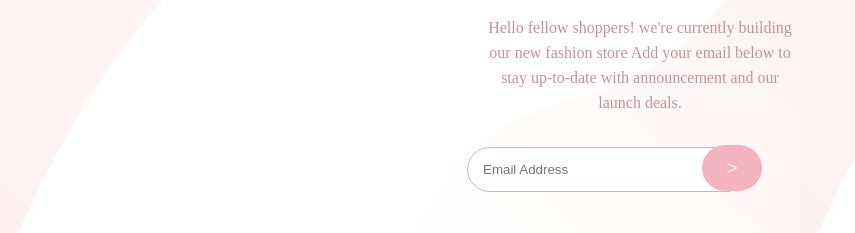
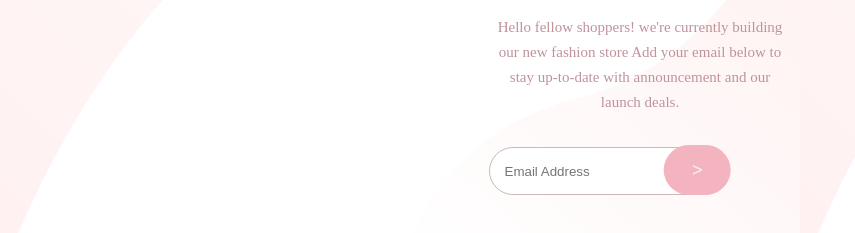
Before and after one commit to Yasmeen1999/css-design, a plain HTML site: page index.html in a window 1280 px wide. Shown: the part 495-728 px from the top of the page, without its empty margins (0-855 px from the left). Drawn offline with Linux system fonts and the light colour scheme; a web font is replaced by a local one.

Commit message:
updated portfolio

```diff
--- a/css/main.css
+++ b/css/main.css
@@ -20,8 +20,8 @@
     .image{
         padding-top: 25px;
         padding-bottom: 20px;
-        align-content: center;
     }
+
     .box {
         text-align: center;
         padding-bottom: 25px;
@@ -44,25 +44,27 @@
       color:rgb(192, 147, 155);
       /* padding-left: 5px; */
       padding-bottom: 30px;
+      font-size: 15px;
+
     }
     .footer{
         text-align:left;
-        padding: 15px;
+        padding: 14.5px;
         border-radius: 60px;
-        height: 13px;
-        width: 250px;
+        height: 17.5px;
+        width: 200px;
 
         border:1px solid rgb(204, 183, 187);
 
     }
     .button{
-       border-radius: 30px;
-       height:46px;
-       width: 60px;
+      height:50px;
+       width: 67px;
+       border-radius: 25px;
        display: inline;
-       transform: translate(-85%,-0%);
+       transform: translate(-90%,-0%);
        background-color:  rgb(243, 180, 192);
-       border:10px solid rgb(243, 180, 192);
+       border:1px solid rgb(243, 180, 192);
        color: rgb(248, 242, 243);
       font-size:18px;
     }
```
